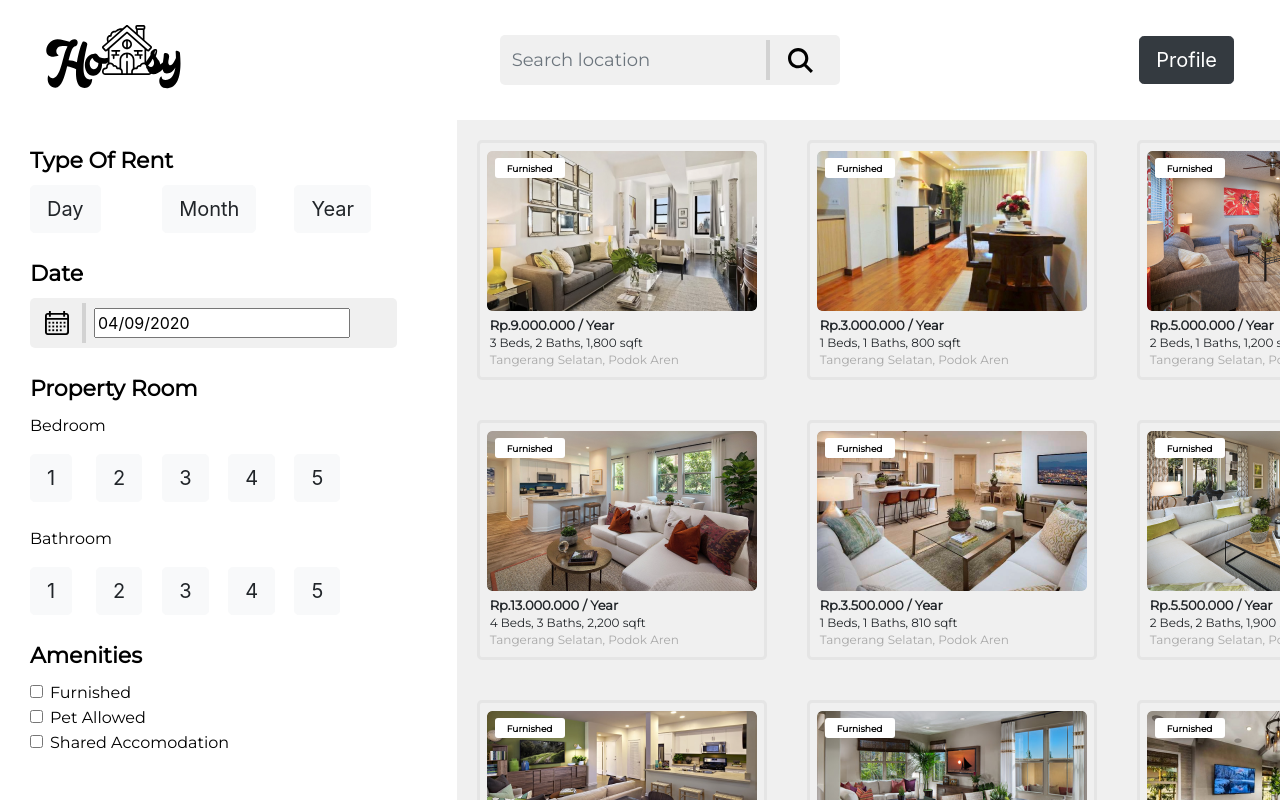
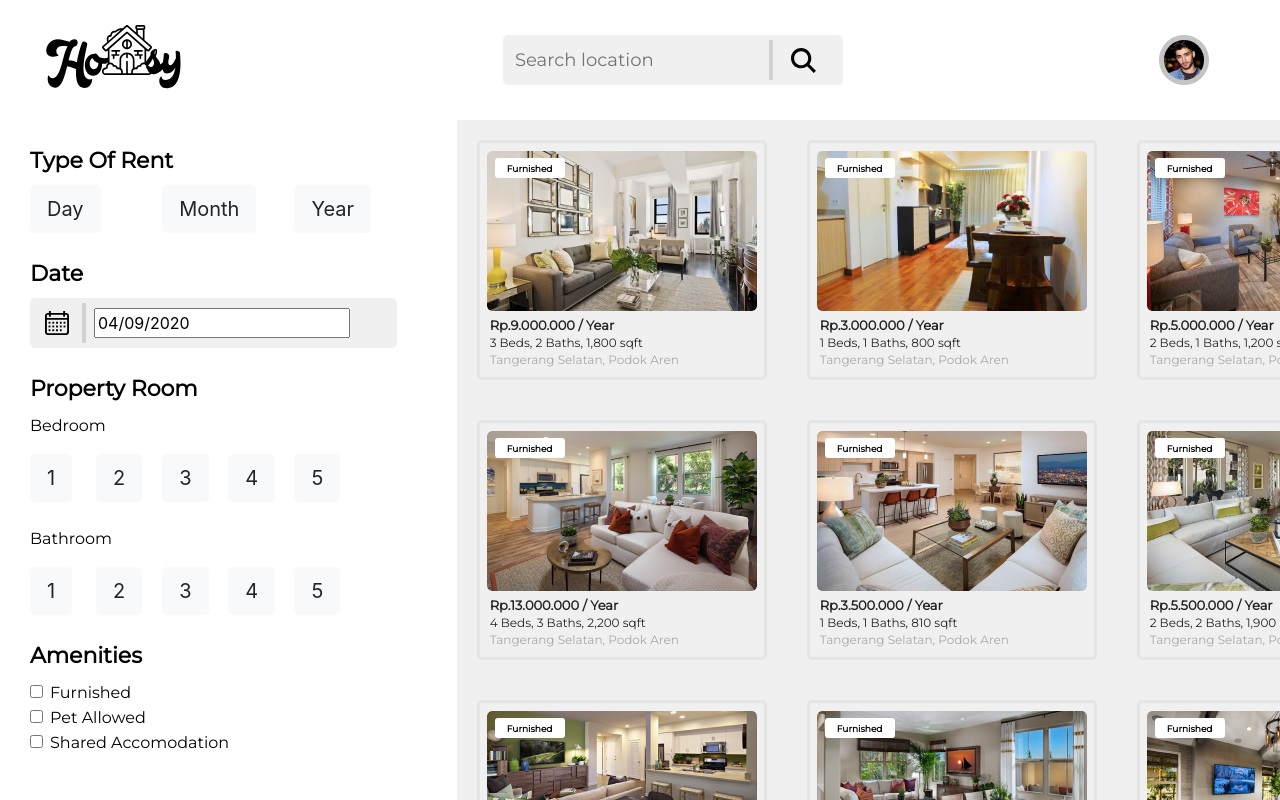
Before and after one commit to jowenzero/dw15gz2dp-housy, a React (Create React App) app: page /login in a window 1280 px wide. Shown: the top 800 px of the page. Built offline with nearby package versions, Linux system fonts and the light colour scheme.

Commit message:
add dropdown

```diff
--- a/src/components/header.js
+++ b/src/components/header.js
@@ -40,7 +40,7 @@ const Header = () => {
 
                 <Nav>
                     <Button variant="white" size="lg" className="home-sign-in" onClick={showSignIn}>Sign In</Button>
-                    <Button variant="light" size="lg" onClick={showSignUp}>Sign Up</Button>
+                    <Button variant="dark" size="lg" onClick={showSignUp}>Sign Up</Button>
                 </Nav>
             </Navbar>
 
@@ -131,6 +131,7 @@ const Header = () => {
                             <Form.Control as="textarea" rows="3"/>
                         </Form.Group>
                         <br/>
+
                         <Link to="/login">
                             <Button variant="primary" type="submit" block>
                                 Sign Up
--- a/src/components/header_login.js
+++ b/src/components/header_login.js
@@ -1,5 +1,5 @@
 import React from 'react';
-import { Container, Navbar, Nav, Button, Form, FormControl } from 'react-bootstrap';
+import { Container, Navbar, Nav , Form, FormControl, Dropdown } from 'react-bootstrap';
 import { Link } from 'react-router-dom';
 import Logo from '../icons/Logo.svg'
 
@@ -20,9 +20,19 @@ const Header = () => {
                 </Form>
 
                 <Nav>
-                    <Link to="/">
-                        <Button variant="dark" size="lg">Profile</Button>
-                    </Link>
+                    <Dropdown alignRight>
+                        <Dropdown.Toggle variant="secondary" id="dropdown-basic" className="home-transparent">
+                            <img src={ process.env.PUBLIC_URL + "../images/ProfPic.png" } alt=""></img>
+                        </Dropdown.Toggle>
+
+                        <Dropdown.Menu>
+                            <Dropdown.Item href="login/profile">Profile</Dropdown.Item>
+                            <Dropdown.Item href="login/booking">My Booking</Dropdown.Item>
+                            <Dropdown.Item href="login/history">History</Dropdown.Item>
+                            <Dropdown.Divider/>
+                            <Dropdown.Item href="/">Logout</Dropdown.Item>
+                        </Dropdown.Menu>
+                    </Dropdown>
                 </Nav>
             </Navbar>
         </Container>
--- a/src/styles/header_login.css
+++ b/src/styles/header_login.css
@@ -36,3 +36,8 @@
     border: 2px solid #D2D2D2;
     transform: rotate(90deg);
 }
+
+.home-transparent {
+    background-color:rgba(0, 0, 0, 0);
+    border: 1px solid rgba(0,0,0,0);
+}
```
Also changed, not shown: public/images/ProfPic.png (added). Lines whose indentation alone changed are shown as unchanged.
